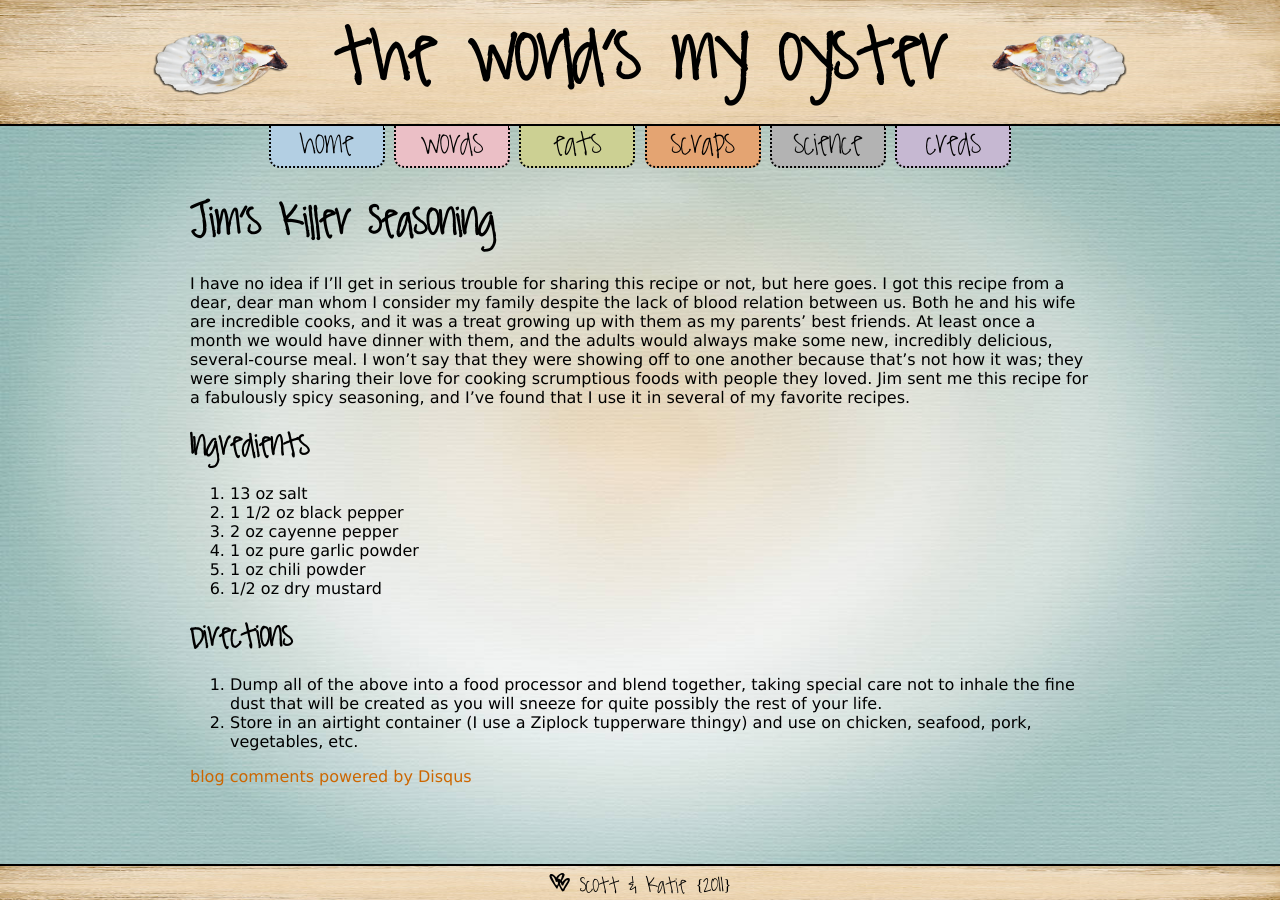
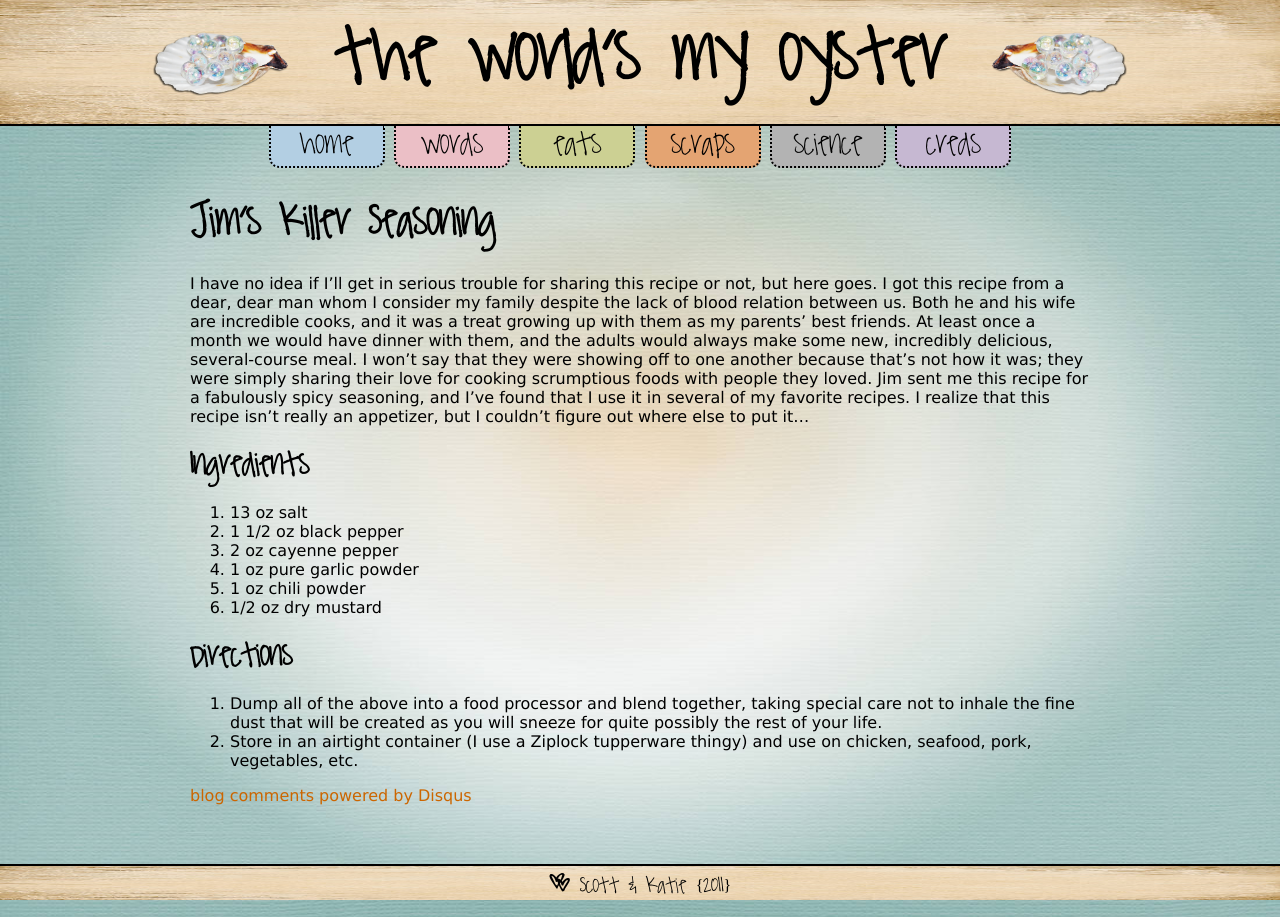
Before and after one commit to kpetersen/kpetersen.github.io, a Jekyll site: the page built from eats/appetizers/_posts/2011-11-11-killer-seasoning.markdown, in a window 1280 px wide. Built offline with Jekyll 4.4.1, drawn with Linux system fonts in a browser that asks for light colours; comment, search, counter and statistics services are not loaded.

Commit message:
added a bit to jims killer seasoning recipe

```diff
--- a/eats/appetizers/_posts/2011-11-11-killer-seasoning.markdown
+++ b/eats/appetizers/_posts/2011-11-11-killer-seasoning.markdown
@@ -7,7 +7,7 @@ title: Jim's Killer Seasoning
 I have no idea if I'll get in serious trouble for sharing this recipe or not, but here goes. I got this recipe from a dear, dear man whom I consider my family despite the lack of blood relation between us. Both he and his wife are
 incredible cooks, and it was a treat growing up with them as my parents' best friends. At least once a month we would have dinner with them, and the adults would always make some new, incredibly delicious, several-course meal. I won't
 say that they were showing off to one another because that's not how it was; they were simply sharing their love for cooking scrumptious foods with people they loved. Jim sent me this recipe for a fabulously spicy seasoning, and I've
-found that I use it in several of my favorite recipes.
+found that I use it in several of my favorite recipes. I realize that this recipe isn't really an appetizer, but I couldn't figure out where else to put it...
 
 ## Ingredients
 1. 13 oz salt
```
